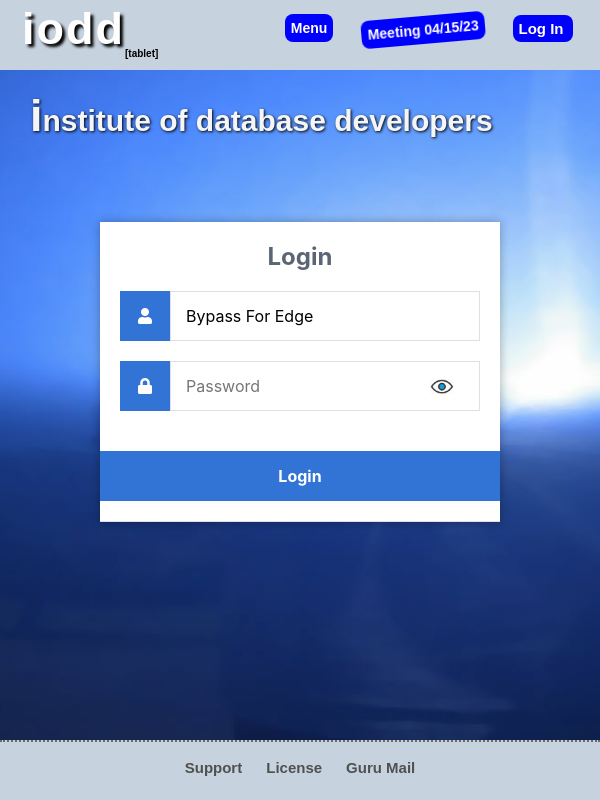
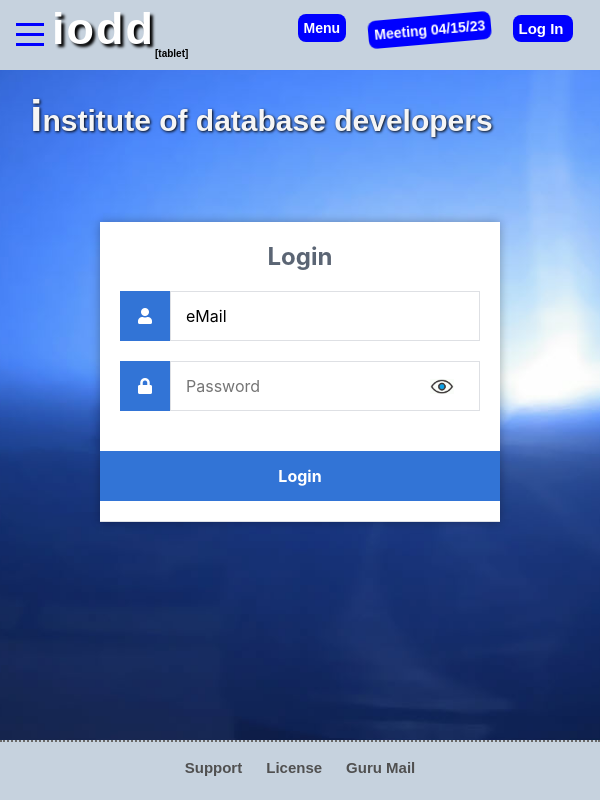
Before and after one commit to blueNSX/IODDCOM_test-rjs, a website: page client3/c32_home-wi-mysql-api/login/login.html in a window 600 px wide. Drawn offline with nearby package versions, Linux system fonts and the light colour scheme; no server answers; a web font is replaced by a local one.

Commit message:
FU MS to eMail

```diff
--- a/client3/c32_home-wi-mysql-api/css/02_header.css
+++ b/client3/c32_home-wi-mysql-api/css/02_header.css
@@ -409,7 +409,7 @@ and (max-width: 740px)
 {
             .Logo {
                 width: 250px;
-                padding: 1px 0px 0px 0px;
+                padding: 1px 0px 0px 30px;
                 text-align: left;
             }
             .DeviceText::after{
@@ -468,7 +468,7 @@ and (max-width: 740px)
                 display: none;
             }
             .MenuWrap {  /*hamburger*/
-                display: none;
+                display: block;
                 margin-top: 0px;
                 margin-left: 0px;
             }
--- a/client3/c32_home-wi-mysql-api/login/login.html
+++ b/client3/c32_home-wi-mysql-api/login/login.html
@@ -178,7 +178,7 @@
             <!-- font awesome icon -->
             <i   class="fas fa-user"></i>
           </label>
-          <input type="text"         name="username" placeholder="eMail" id="username" value="Bypass For Edge" required>   <!-- .(30503.02.1 RAM "Fuck You Microsoft") -->
+          <input type="text"         name="username" placeholder="eMail" id="username" value="eMail" required>   <!-- .(30503.02.1 RAM "Fuck You Microsoft") -->
 
           <label class="label-styles" for="password">
             <i   class="fas fa-lock"></i>
```
